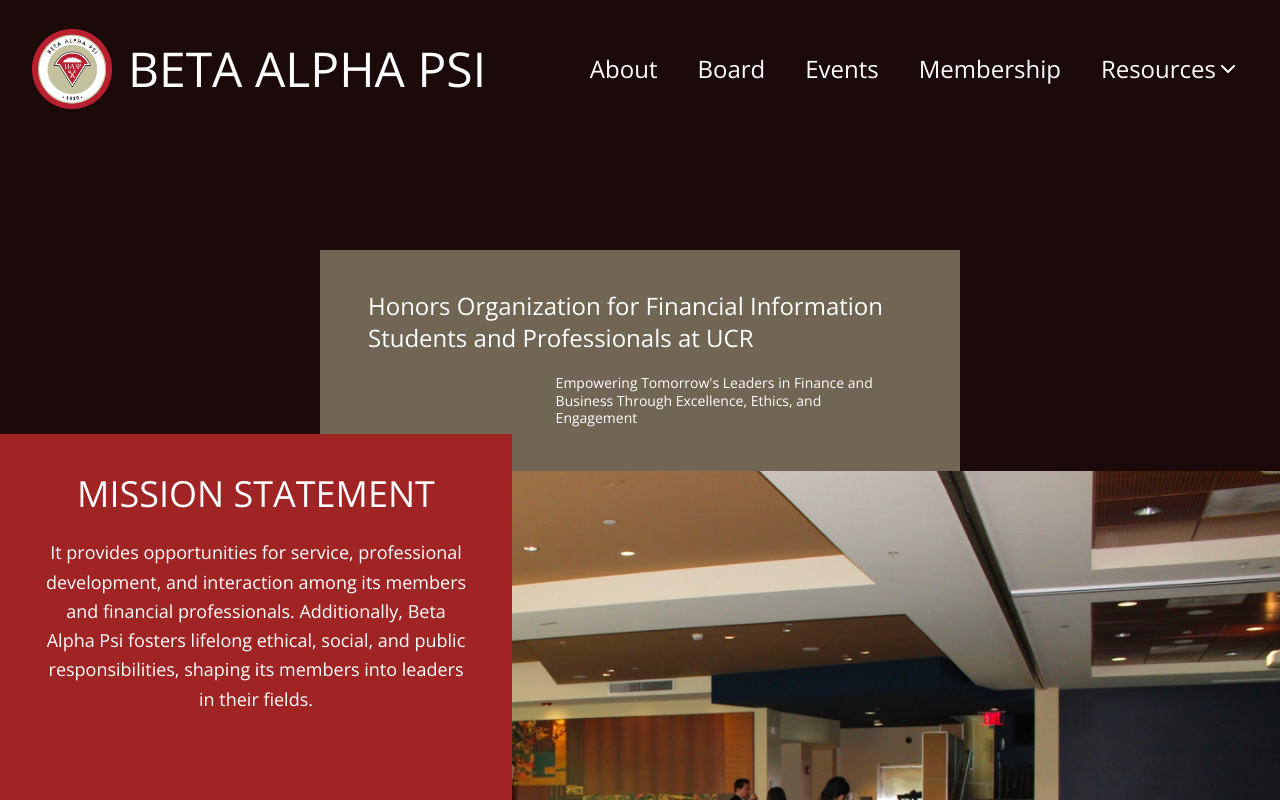
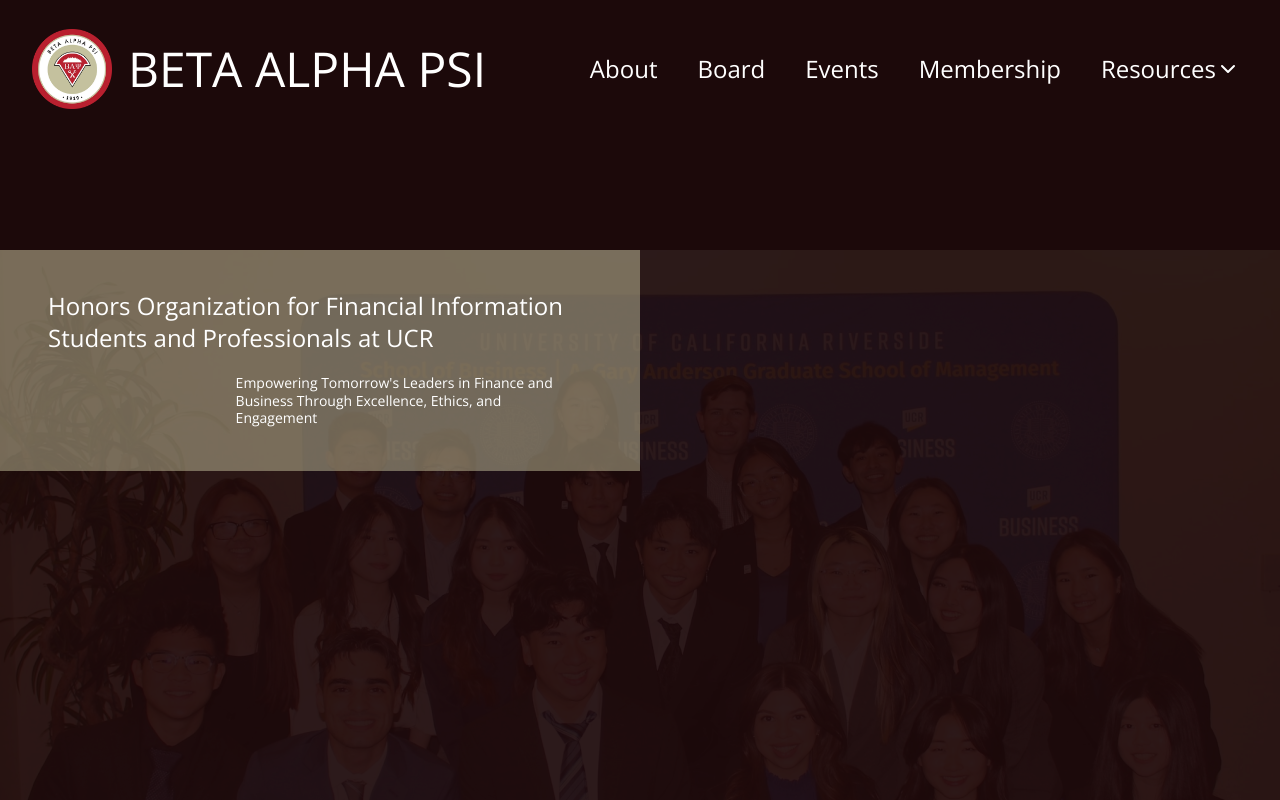
Before and after one commit to acm-ucr/bap-website, a Next.js app: page / in a window 1280 px wide. Shown: the top 800 px of the page. Built offline with nearby package versions, Linux system fonts and the light colour scheme.

Commit message:
Add background image to landing

```diff
--- a/src/components/home/Landing.tsx
+++ b/src/components/home/Landing.tsx
@@ -1,11 +1,12 @@
 const Landing = () => {
   return (
+    <div className="h-[700px] w-full bg-[url('/clubimage1.webp')] bg-center bg-no-repeat">
+      <div className="h-[700px] w-full bg-bap-brown-400 bg-opacity-[93%]">
         <div className="flex w-[50%] flex-col bg-bap-brown-100 bg-opacity-50 pb-7 pl-12 pr-14 pt-10">
           <p className="text-2xl font-thin leading-8">
-        Honors Organization for Financial Information Students and Professionals
-        at UCR
+            Honors Organization for Financial Information Students and
+            Professionals at UCR
           </p>
-
           <div className="flex w-full flex-row justify-end">
             <p className="mt-1 w-[65%] text-sm font-thin leading-tight">
               Empowering Tomorrow's Leaders in Finance and Business Through
@@ -13,6 +14,8 @@ const Landing = () => {
             </p>
           </div>
         </div>
+      </div>
+    </div>
   );
 };
 
```
Lines whose indentation alone changed are shown as unchanged.
